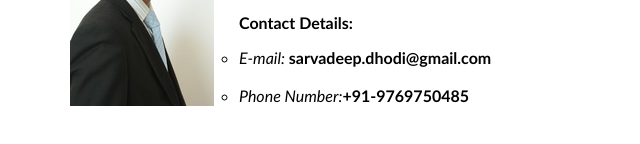
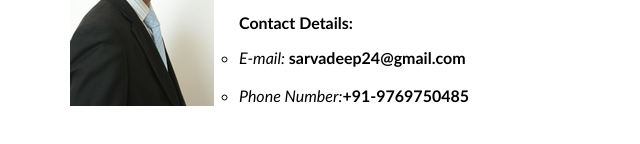
Before and after one commit to rakesh09/sarvadeep3, a plain HTML site: page Contact.html in a window 1280 px wide. Shown: the part 300-444 px from the top of the page, 331-971 px from the left. Drawn offline with Linux system fonts and the light colour scheme.

```diff
--- a/Contact.html
+++ b/Contact.html
@@ -51,11 +51,8 @@
 
 <h2 id="future-courses">Contact Details:</h2>
 <ul>
-<li><i> E-mail: </i> <b>sarvadeep.dhodi@gmail.com</b>
+<li><i> E-mail: </i> <b>sarvadeep24@gmail.com</b>
 </li>
 <br>
 <li><i>Phone Number:</i><b>+91-9769750485</b>
 <ul>
-<!--
-<h2 id="past-courses">Past Courses</h2>
-!-->
```
Also changed, not shown: PhotosRecordings.html (+5 -1 lines).
